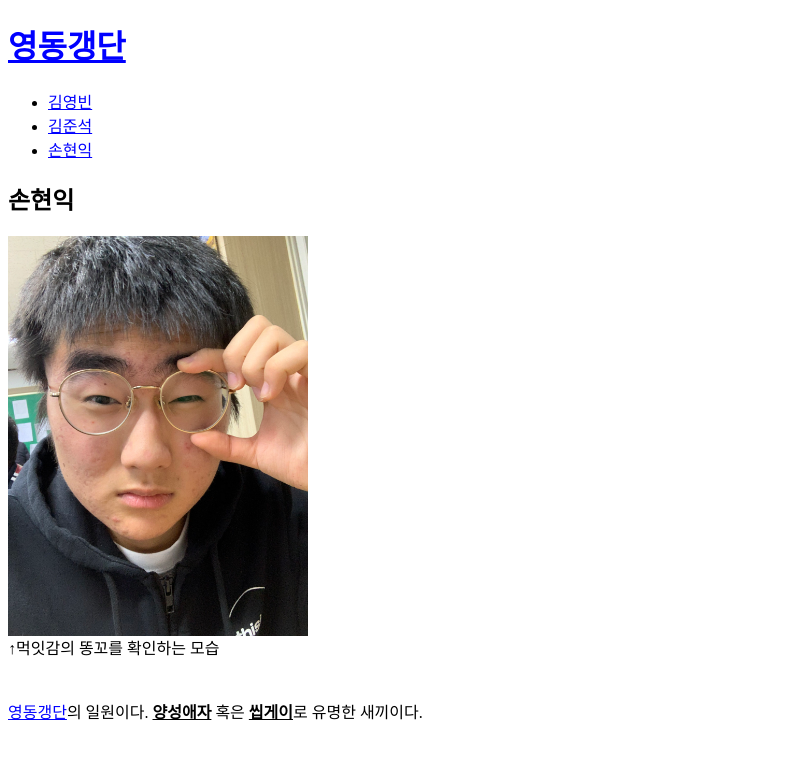
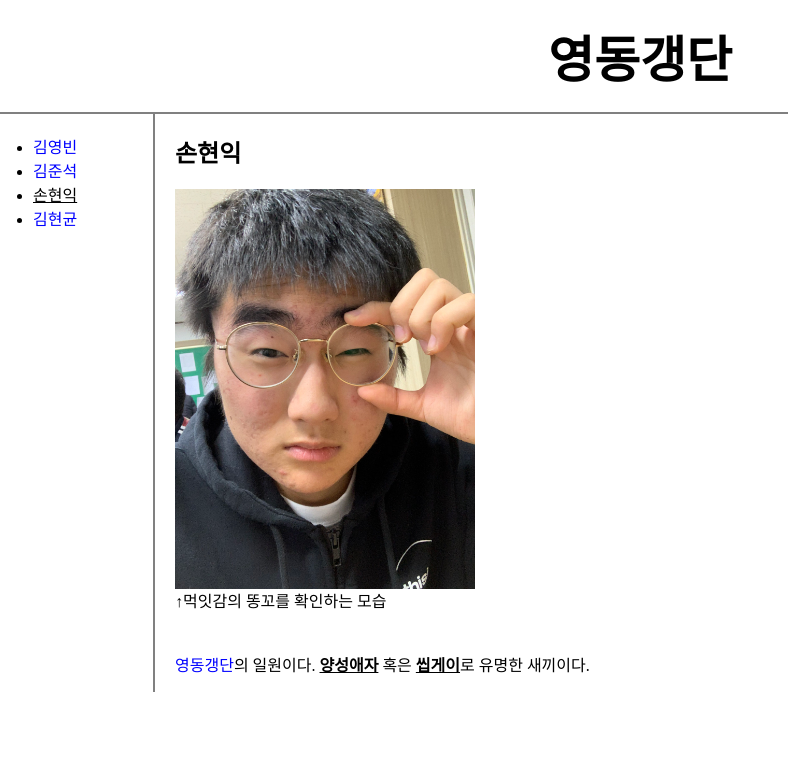
Before and after one commit to EverBrin/YeongDongGang, a plain HTML site: page 3.html in a window 1280 px wide. Shown: the whole page, without its empty margins (0-788 px from the left). Drawn offline with Linux system fonts and the light colour scheme.

Commit message:
Update 3.html

```diff
--- a/3.html
+++ b/3.html
@@ -4,21 +4,59 @@
     <title>영동갱단 - 손현익</title>
     <meta charset="utf-8">
     <style>
-      a {
+      body{
+        margin:0;
+      }
+      #home{
+        color: black;
+      }
+      #grid{
+        display:grid;
+        grid-template-columns: 150px 1fr;
+      }
+      #article{
+        padding-left:25px
+      }
+      a{
         color:blue;
+        text-decoration:none;
+      }
+      h1{
+        font-size:50px;
+        text-align:center;
+        border-bottom:2px solid gray;
+        margin:0;
+        padding:20px;
+      }
+      ul{
+        border-right:2px solid gray;
+        width:100px;
+        margin:0;
+        padding:20px;
+      }
+      #grid ul{
+        padding-left:33px;
+      }
+      h1 a{
+        color:black;
       }
     </style>
   </head>
   <body>
     <h1><a href="index.html">영동갱단</a></h1>
+    <div id="grid">
       <ul>
         <li><a href="1.html">김영빈</a></li>
         <li><a href="2.html">김준석</a></li>
-      <li><a href="3.html">손현익</a></li>
+        <li><a href="3.html" style="color:black;text-decoration:underline;">손현익</a></li>
+        <li><a href="4.html">김현균</a></li>
       </ul>
+      <div id="article">
         <h2>손현익</h2>
         <img src="pic3.png" width="300px" height="400px">
         <p style="margin-top:-5px;">↑먹잇감의 똥꼬를 확인하는 모습</p>
-    <p style="margin-top:40px;"><a href="https://namu.wiki/w/%EC%98%81%EB%8F%99%EA%B3%A0%EB%93%B1%ED%95%99%EA%B5%90(%EA%B2%BD%EB%B6%81)" target="_blank" title="나무위키:영동고등학교">영동갱단</a>의 일원이다. <strong><u>양성애자</u></strong> 혹은 <strong><u>씹게이</u></strong>로 유명한 새끼이다.</p>
+        <p style="margin-top:40px;"><a href="https://namu.wiki/w/%EC%98%81%EB%8F%99%EA%B3%A0%EB%93%B1%ED%95%99%EA%B5%90(%EA%B2%BD%EB%B6%81)" target="_blank">영동갱단</a>의 일원이다. <strong><u>양성애자</u></strong> 혹은 <strong><u>씹게이</u></strong>로 유명한 새끼이다.</p>
+      </div>
+    </div>
   </body>
 </html>
```
Lines whose indentation alone changed are shown as unchanged.
